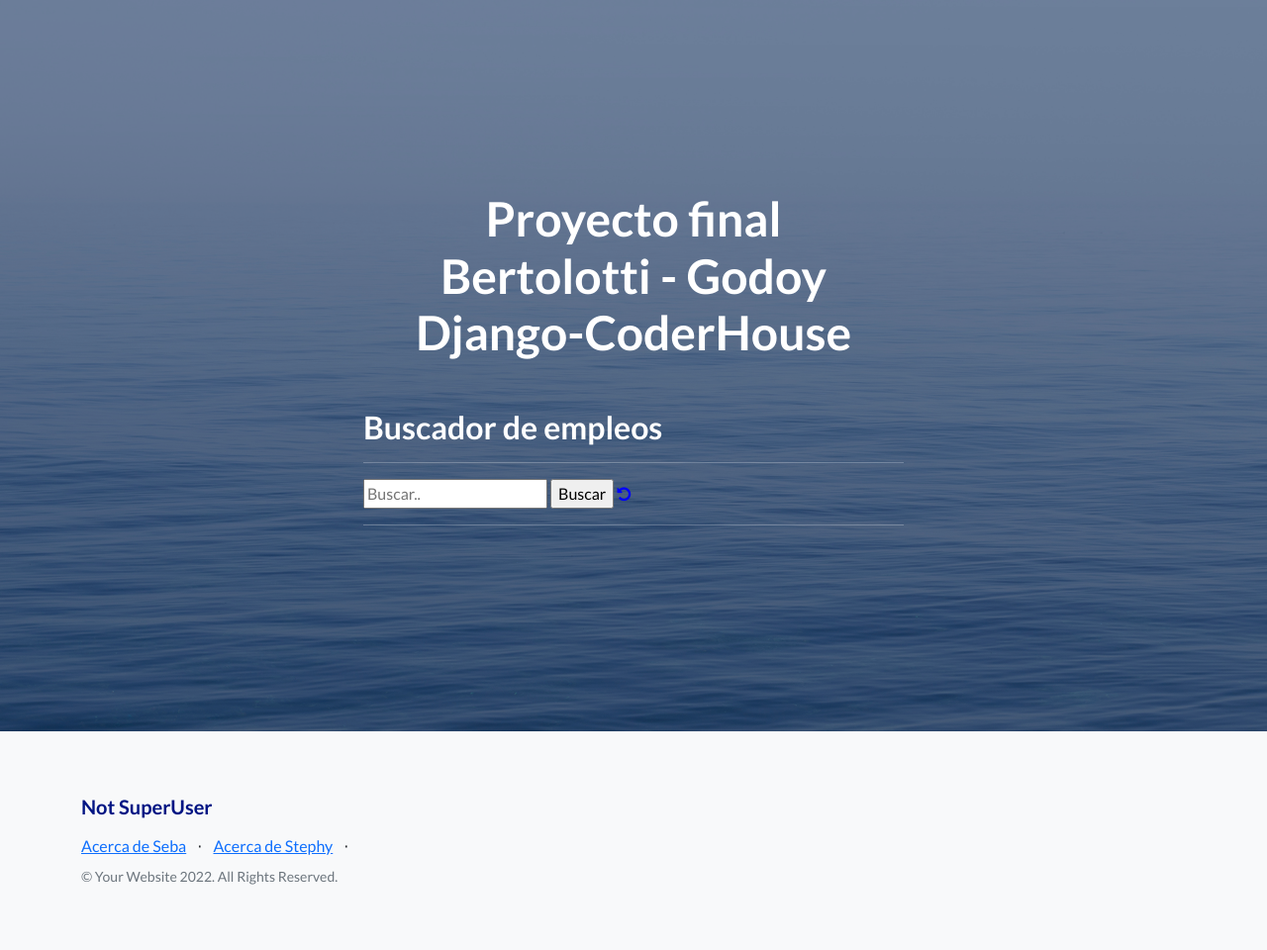
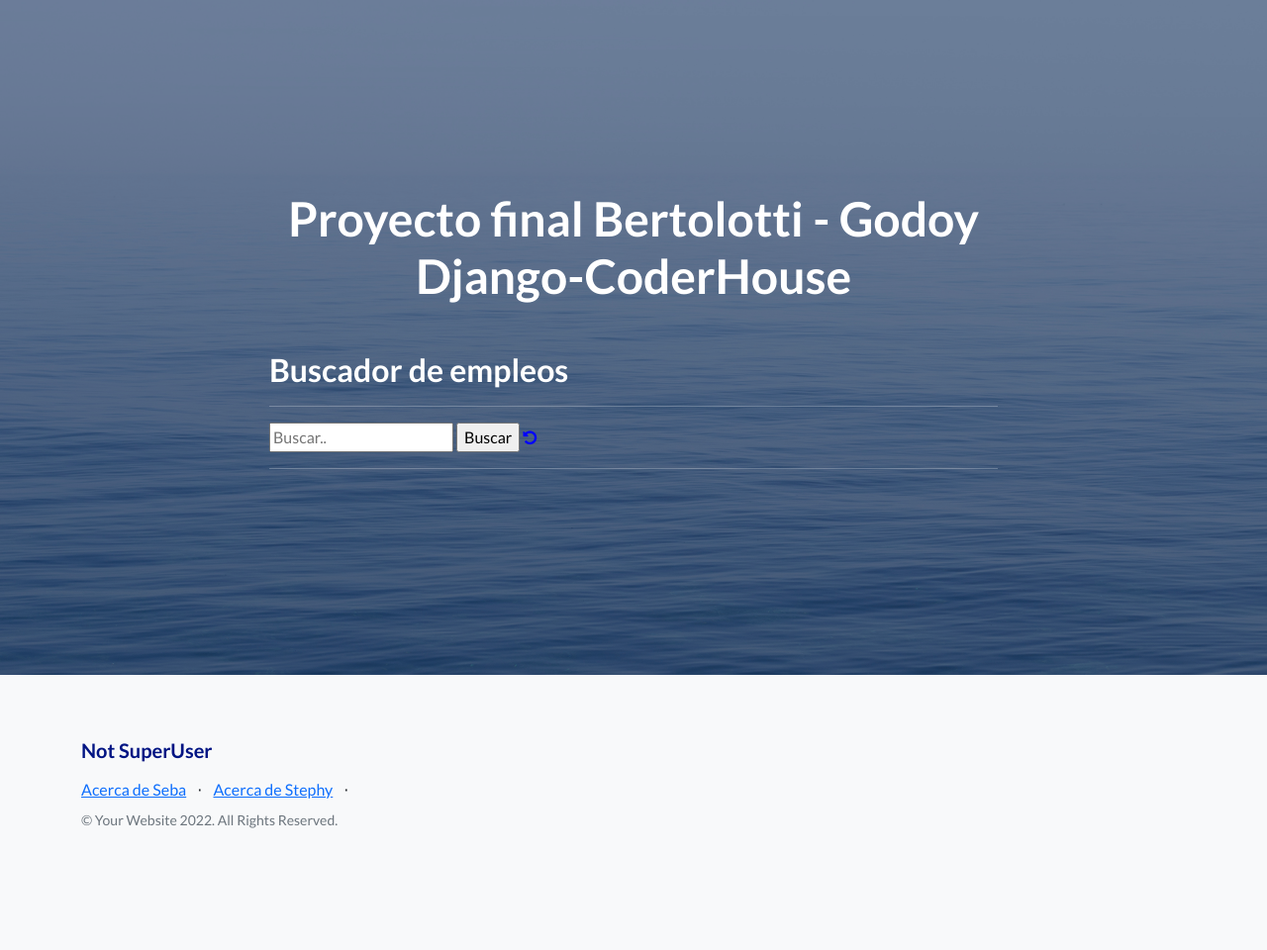
Before and after one commit to yigoro/proyecto_final_coderhouse, a Django app: page / in a window 1280 px wide. Shown: the part 66-1026 px from the top of the page at 99% size. After the commit the page ends 903 px from the top, so only its background shows below. Run offline with Django 4.2, Linux system fonts and the light colour scheme; data comes from the database, SQL or seed files in the repository; both versions use the stored data as it was after the commit; some libraries are stand-ins or nearby versions.

Commit message:
Modificaciones varias para entrega del proyecto final. Avatars, superuser

```diff
--- a/home/templates/home/index.html
+++ b/home/templates/home/index.html
@@ -18,7 +18,9 @@
         <!-- Core theme CSS (includes Bootstrap)-->
         <link href="{% static 'home/css/styles.css' %}" rel="stylesheet" />
         <!-- Awesome fonts -->
+
         <link rel="stylesheet" href="https://cdnjs.cloudflare.com/ajax/libs/font-awesome/4.7.0/css/font-awesome.min.css">
+
     </head>
     <body>
         <!-- Navigation-->
@@ -40,10 +42,10 @@
         <header class="masthead">
             <div class="container position-relative">
                 <div class="row justify-content-center">
-                    <div class="col-xl-6">
+                    <div class="col-xl-8">
                         <div class="text-center text-white">
                             <!-- Page heading-->
-                            <h1 class="mb-5">Proyecto final <br>Bertolotti - Godoy<br> Django-CoderHouse</h1>
+                            <h1 class="mb-5">Proyecto final Bertolotti - Godoy<br> Django-CoderHouse</h1>
                             {% if messages %}
                                 {% for message in messages %}
                                 <h4><p style="color: rgb(131, 31, 0)" {% if message.tags %} class="{{ message.tags }}"{% endif %}>{{ message }}</p></h4>
--- a/home/templates/home/main.html
+++ b/home/templates/home/main.html
@@ -16,7 +16,7 @@
 
 <form action="/search" method="GET">
     <div>
-        <input type="text" name="search_param" id="course_code_or_name" placeholder="Buscar.."
+        <input type="text" name="search_param" id="empleo_empresa" placeholder="Buscar.."
         {% if search_param %} value="{{ search_param }}" {% endif %}>
         <input type="submit" value="Buscar">
         <a style="color: blue" href="{% url 'home:main' %}"><i class="fa fa-undo"></i></a>
--- a/home/urls.py
+++ b/home/urls.py
@@ -3,7 +3,7 @@
 
 app_name='home'
 urlpatterns = [
-    path('', views.index, name='main'),
+    path('', views.home, name='main'),
     path('search', views.search, name='search'),
     path('seba', views.AboutSebaView, name='about-seba'),
     path('stephy', views.AboutStephyView, name='about-stephy'),
--- a/home/views.py
+++ b/home/views.py
@@ -4,7 +4,7 @@
 from empleo.models import Empleo
 from user.models import Avatar
 
-def index(request):
+def home(request):
     avatar_ctx = get_avatar_url_ctx(request)
     context_dict = {**avatar_ctx}
     empleos = Empleo.objects.all()
@@ -25,13 +25,13 @@
         return {"url": avatars[0].image.url}
     return {}
 
-
 def search(request):
     avatar_ctx = get_avatar_url_ctx(request)
     context_dict = {**avatar_ctx}
     if request.GET['search_param']:
         search_param = request.GET['search_param']
         query = Q(empresa__contains=search_param)
+        query.add(Q(empresa__contains=search_param), Q.OR)
         empleos = Empleo.objects.filter(query)
         context_dict.update({
             'empleos': empleos,
@@ -42,7 +42,6 @@
         context=context_dict,
         template_name="home/main.html",
     )
-
 
 def AboutSebaView(request):
     return render(
```
Also changed, not shown: README.md, db.sqlite3.
